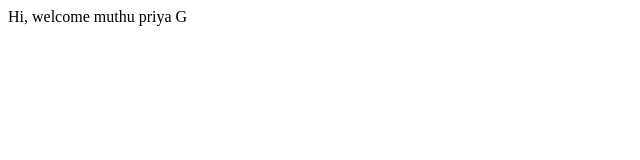
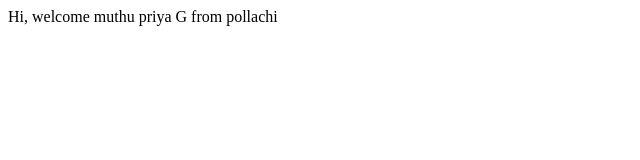
Before and after one commit to gmuthupriya/assessment, a plain HTML site: page index.html in a window 1280 px wide. Shown: the whole page, without its empty margins (0-640 px from the left). Drawn offline with Linux system fonts and the light colour scheme.

Commit message:
5th commit

```diff
--- a/index.html
+++ b/index.html
@@ -6,6 +6,6 @@
     <title>Document</title>
 </head>
 <body>
-    Hi, welcome muthu priya G
+    Hi, welcome muthu priya G from pollachi
 </body>
 </html>
```
